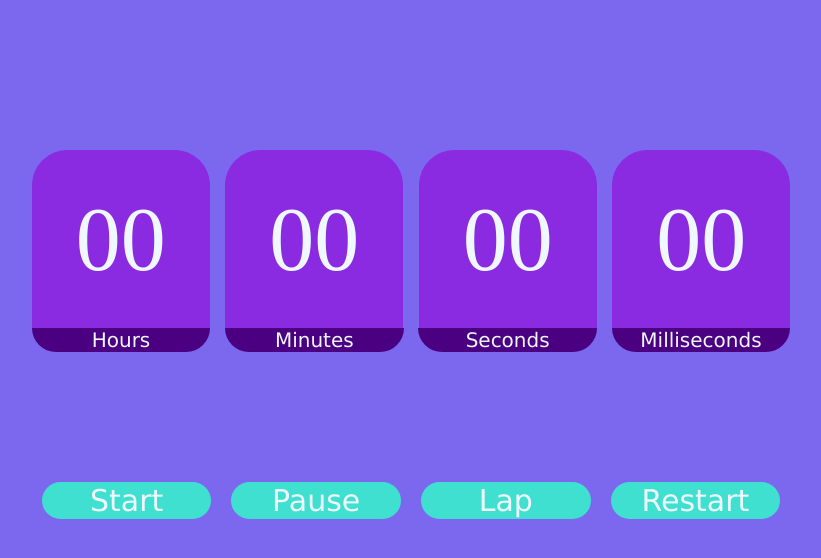
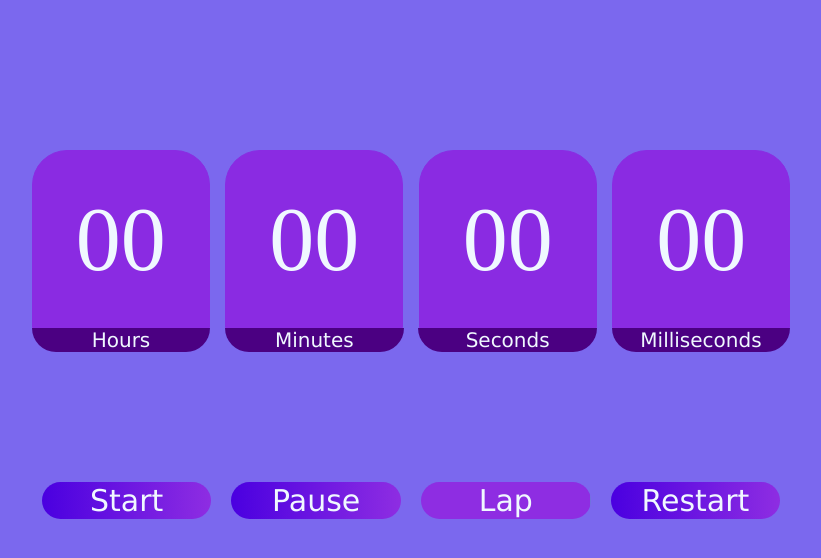
Before and after one commit to Itgeniy121/Timer, a plain HTML site: page index.html in a window 1280 px wide. In both pictures the pointer is over the button "Lap". Shown: the whole page, without its empty margins (229-1050 px from the left). Drawn offline with Linux system fonts and the light colour scheme.

Commit message:
Add files via upload

```diff
--- a/style.css
+++ b/style.css
@@ -58,17 +58,31 @@ font-size: 90px;
 
 
 .start, .pause, .restart, .lap{
-    margin: 10px;
     font-size: 30px;
 border: none;
-    background-color: #40E0D0;
 border-radius: 25px;
 color: aliceblue;
 width: 25vh;
 cursor: pointer;
 font-family:'Lucida Sans', 'Lucida Sans Regular', 'Lucida Grande', 'Lucida Sans Unicode', Geneva, Verdana, sans-serif;
+background: linear-gradient(to left, #8E2DE2, #8E2DE2, #4A00E0);
+background-size: 200%;
+transition: .5s;
+}
 
+ .lap:hover{
+    background-position: right;
 }
+.pause:hover{
+    background-position: right;
+}
+.start:hover{
+    background-position: right;
+}
+.restart:hover{
+    background-position: right;
+}
+
 .LAPS{
     display: flex;
     align-items: center;
```
Lines whose indentation alone changed are shown as unchanged.
